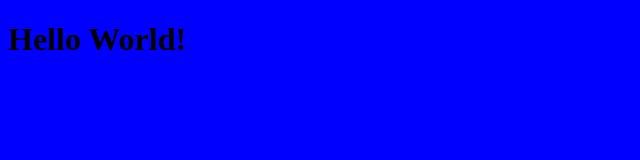
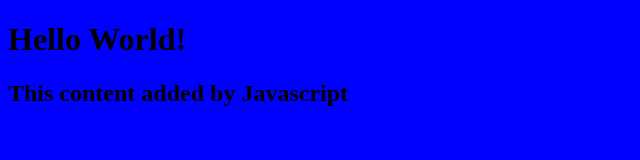
Before and after one commit to klsu1412/my-personal-website, a plain HTML site: page index.html in a window 1280 px wide. Shown: the whole page, without its empty margins (0-640 px from the left). Drawn offline with Linux system fonts and the light colour scheme.

Commit message:
corrects script.js connection line to index.html

```diff
--- a/index.html
+++ b/index.html
@@ -6,6 +6,6 @@
     </head>
     <body>
         <h1>Hello World!</h1>
-        <script src=""script.js"></script>
+        <script src="script.js"></script>
     </body>
 </html>
```
